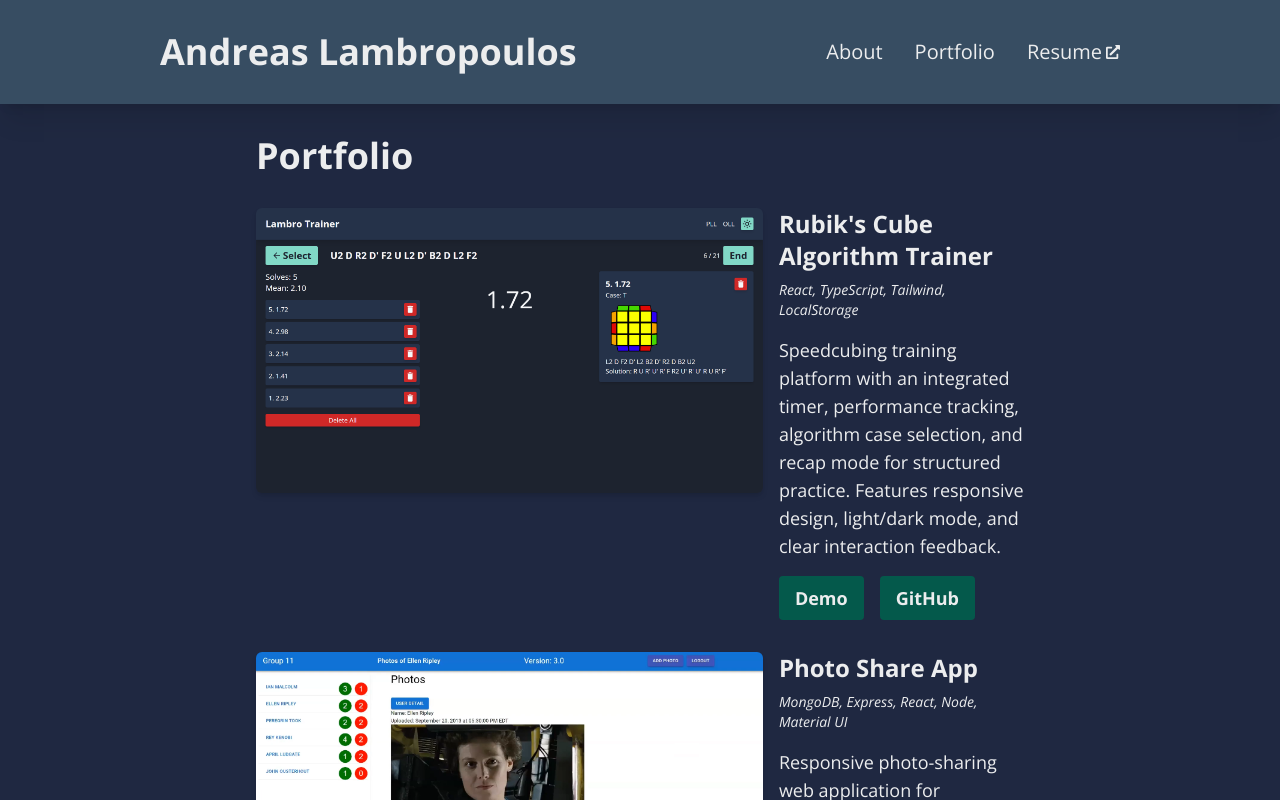
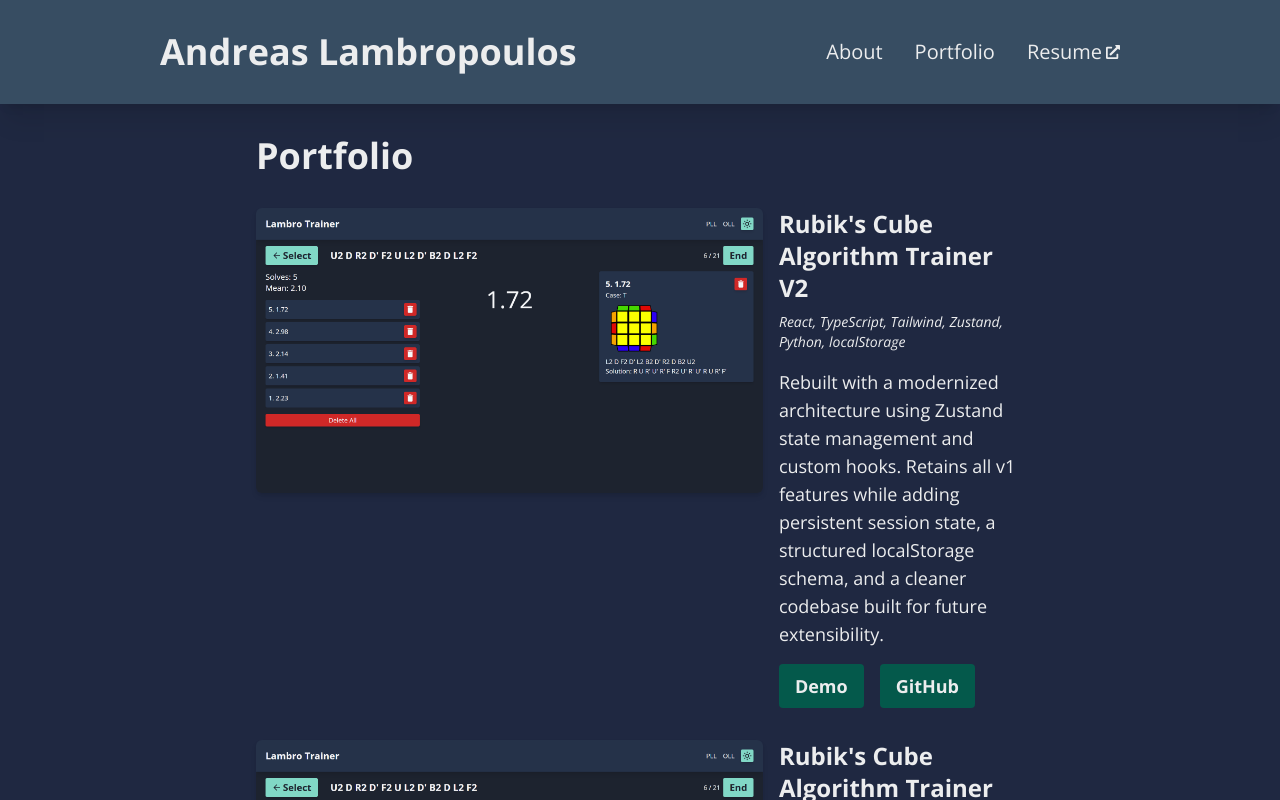
Before and after one commit to andlamb2002/portfolio, a React (Vite) app: page /portfolio in a window 1280 px wide. Shown: the top 800 px of the page. Built offline with nearby package versions, Linux system fonts and the light colour scheme.

Commit message:
Updated descriptions and portfolio

```diff
--- a/src/data/data.js
+++ b/src/data/data.js
@@ -46,9 +46,8 @@ export const socialLinks = [
 export const homeIntro = {
     greeting: "Welcome to My Personal Website!",
     intro: `
-            My name is Andreas Lambropoulos and I'm a Master of Science in Computer Science graduate with a passion for software engineering and a specialty in front-end development.
-            I'm currently seeking entry-level roles in software engineering, front-end development, full-stack development, and other CS-related fields.
-            I've been working as a Taekwondo instructor for 7 years where I've developed strong skills in leadership and collaboration.
+            My name is Andreas Lambropoulos and I'm a Master of Science in Computer Science graduate and an incoming Associate Software Engineer for DebtBook.
+            I've previously worked as a Taekwondo instructor for 7 years where I've developed strong skills in leadership and collaboration.
         `,
     img: headshot,
     alt: "Headshot of Andreas Lambropoulos",
@@ -83,7 +82,6 @@ export const aboutSections = [
             I earned my Master's degree in Computer Science from UNC Charlotte in May 2025, graduating with a 4.00 GPA.
             I also earned my bachelor's degree in May 2024 with a 3.96 GPA and was named to the Chancellor's List for five consecutive semesters from Fall 2021 to Fall 2023.
             Through academic coursework and personal projects, I've built responsive, scalable full-stack applications using React and Node/Express, while working in Agile team environments.
-            I'm open to internships and full-time job opportunities where I can contribute to real-world software solutions on a collaborative team and continue growing my skills alongside experienced engineers
         `,
     },
     {
@@ -111,14 +109,24 @@ export const aboutSections = [
 
 export const portfolio = [
     {
-        title: "Rubik's Cube Algorithm Trainer",
-        techStack: "React, TypeScript, Tailwind, LocalStorage",
+        title: "Rubik's Cube Algorithm Trainer V2",
+        techStack: "React, TypeScript, Tailwind, Zustand, Python, localStorage",
+        description: `
+            Rebuilt with a modernized architecture using Zustand state management and custom hooks.
+            Retains all v1 features while adding persistent session state, a structured localStorage schema, and a cleaner codebase built for future extensibility.`,
+        img: trainer,
+        demoLink: "https://trainer.andrelambro.com/",
+        githubLink: "https://github.com/andlamb2002/lambro-trainer-v2",
+    },
+    {
+        title: "Rubik's Cube Algorithm Trainer V1",
+        techStack: "React, TypeScript, Tailwind, localStorage",
         description: `
             Speedcubing training platform with an integrated timer, performance tracking, algorithm case selection, and recap mode for structured practice.
             Features responsive design, light/dark mode, and clear interaction feedback.
         `,
         img: trainer,
-        demoLink: "https://trainer.andrelambro.com/",
+        demoLink: "https://trainer.andrelambro.com/v1",
         githubLink: "https://github.com/andlamb2002/lambro-trainer",
     },
     {
```
